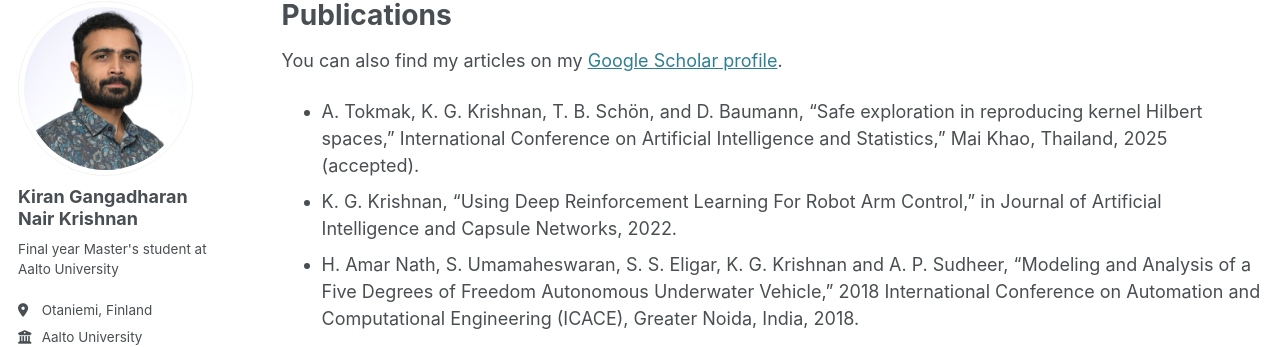
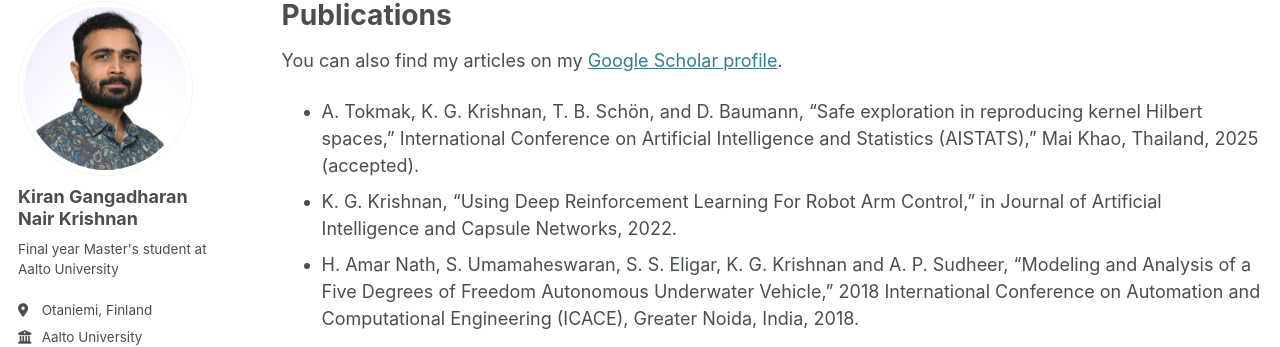
Before and after one commit to kirangkrishnan/kirangkrishnan.github.io, a Jekyll site: the page built from _pages/publications.md, in a window 1280 px wide. Shown: the part 105-452 px from the top of the page. Built offline with Jekyll 4.4.1, drawn with Linux system fonts in a browser that asks for light colours; some web fonts are replaced.

```diff
--- a/_pages/publications.md
+++ b/_pages/publications.md
@@ -7,6 +7,6 @@ author_profile: true
 
 You can also find my articles on my [Google Scholar profile](https://scholar.google.com/citations?user=3OaKoWcAAAAJ&hl=en).
 
-* A. Tokmak, K. G. Krishnan, T. B. Schön, and D. Baumann, “Safe exploration in reproducing kernel Hilbert spaces,” International Conference on Artificial Intelligence and Statistics,” Mai Khao, Thailand, 2025 (accepted).
+* A. Tokmak, K. G. Krishnan, T. B. Schön, and D. Baumann, “Safe exploration in reproducing kernel Hilbert spaces,” International Conference on Artificial Intelligence and Statistics (AISTATS),” Mai Khao, Thailand, 2025 (accepted).
 * K. G. Krishnan, “Using Deep Reinforcement Learning For Robot Arm Control,” in Journal of Artificial Intelligence and Capsule Networks, 2022.
 * H. Amar Nath, S. Umamaheswaran, S. S. Eligar, K. G. Krishnan and A. P. Sudheer, "Modeling and Analysis of a Five Degrees of Freedom Autonomous Underwater Vehicle," 2018 International Conference on Automation and Computational Engineering (ICACE), Greater Noida, India, 2018.
```
Also changed, not shown: _pages/about.md (+4 -4 lines), 8 other files.
